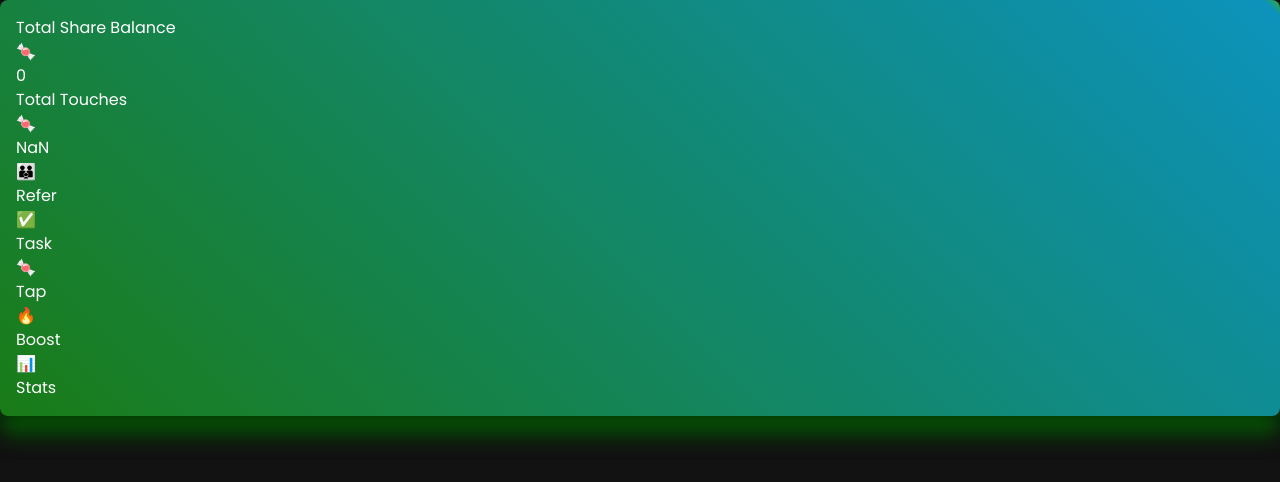
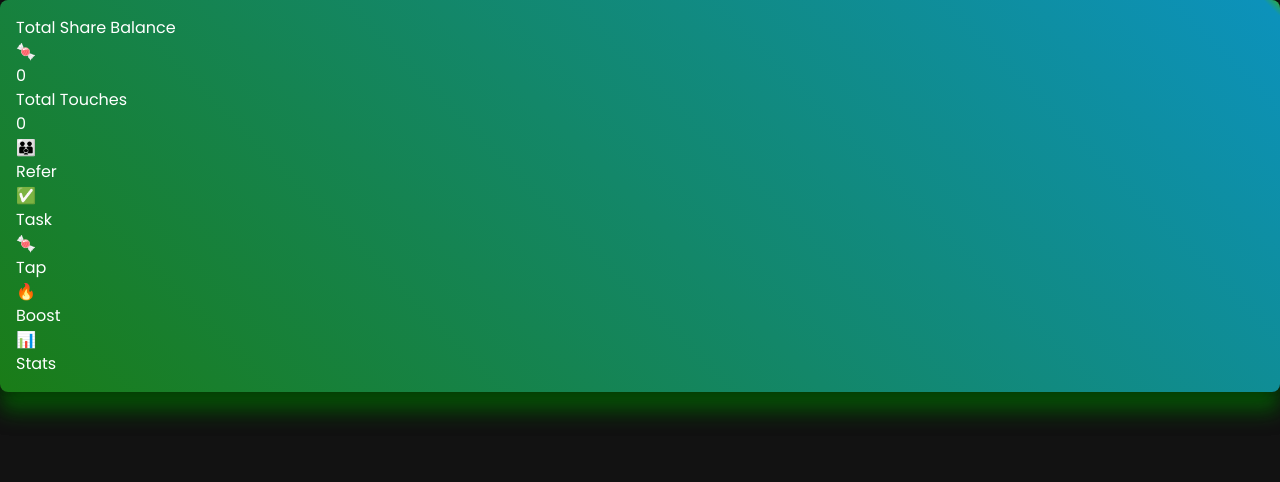
Before and after one commit to anonscodex/sweetcoin, a React (Vite) app: page /stats in a window 1280 px wide. Shown: the top 482 px of the page. Built offline with nearby package versions, Linux system fonts and the light colour scheme.

Commit message:
added some changes

```diff
--- a/src/App.jsx
+++ b/src/App.jsx
@@ -28,8 +28,8 @@ function App() {
       <Container>
          <Routes>
           <Route path="/" element = {<Coin count={count} setCount={setCount} setDecrementCount={setDecrementCount}/>} />
-          <Route path="/stats" element = {<Stats count={count} setCount={setCount}/>} />
-          <Route path="/boost" element = {<Boost count={count} setCount={setCount} decrementCount={decrementCount} setDecrementCount={setDecrementCount}/>} />
+          <Route path="/stats" element = {<Stats count={count} setCount={setCount} decrementCount={decrementCount} setDecrementCount={setDecrementCount}/>} />
+          <Route path="/boost" element = {<Boost count={count} setCount={setCount} />} />
           <Route path="/task" element = {<Task task={task} count={count} setCount={setCount}/>} />
         </Routes>
         <BottomMenu />
--- a/src/components/Coin.jsx
+++ b/src/components/Coin.jsx
@@ -80,10 +80,16 @@ const Coin = ({ setCount, count ,setDecrementCount }) => {
                     🍬
                 </h2>
             </div>
-            <h2 className="text-white bottom-0 fixed mb-28 text-xl text-center items-center">
-            ⚡{progress}/{initialBar}
-            </h2>
-            <CoinBar progress={progress} />
+
+            <div className="flex flex-col items-center justify-center h-screen">
+  <h2 className="text-white text-xl mb-4 text-center fixed bottom-28">
+    ⚡{progress}/{initialBar}
+  </h2>
+  <div className="w-full flex justify-center">
+    <CoinBar progress={progress} />
+  </div>
+</div>
+
         </>
     );
 };
--- a/src/components/Stats.jsx
+++ b/src/components/Stats.jsx
@@ -10,7 +10,8 @@ const Stats = ({ decrementCount, count }) => {
 
         <div className="mt-10">
         <h2 className="text-center text-xl ">Total Touches</h2>
-        <CoinBalance decrementCount={decrementCount}/>
+        <h2 className="text-5xl text-center mt-5 text-white font-bold ">{decrementCount}</h2>
+
         </div>
         </>
      );
```
